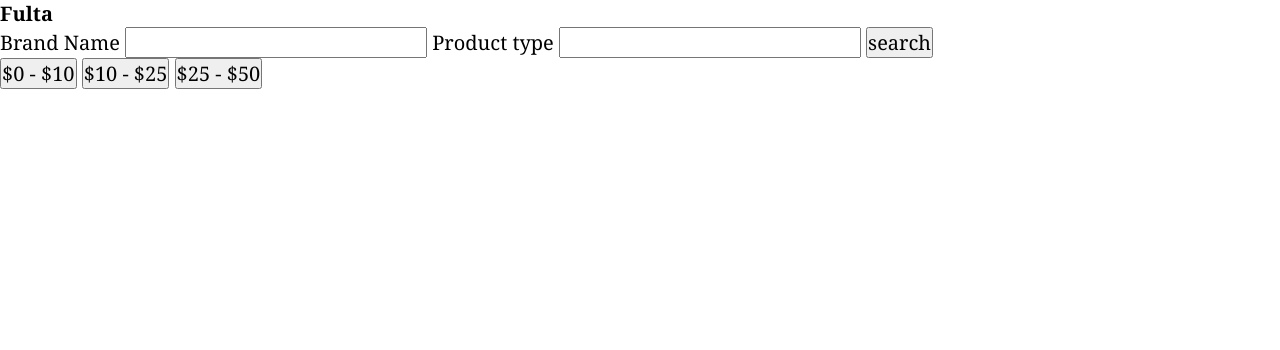
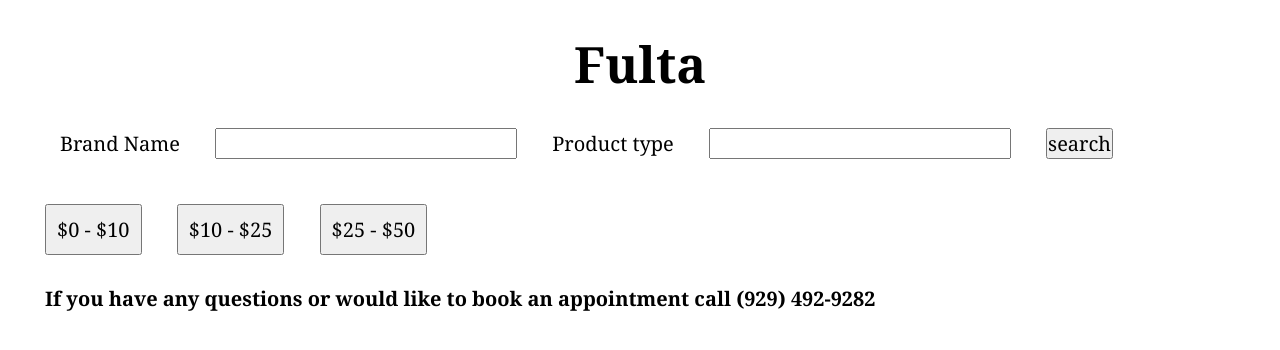
Before and after one commit to staten-island-tech/api-project-july1012, a website built with Vite: page vite-project/index.html in a window 1280 px wide. Built offline with nearby package versions, Linux system fonts and the light colour scheme; no server answers.

Commit message:
sfdvgsdvdrs

```diff
--- a/vite-project/css/style.css
+++ b/vite-project/css/style.css
@@ -4,8 +4,10 @@ body,
   box-sizing: border-box;
     font-size: 20px;
     padding: 0;
-    margin: 0;
+    margin: 15px;
     font-family:Georgia, 'Times New Roman', Times, serif;
+    align-items: center;
+    justify-content: space-evenly;
 }
 
 :root{
@@ -17,3 +19,16 @@ body,
   background-color: var(--primary);
 
 }
+
+.header{
+  font-size: 50px;
+  display: flex;
+  align-items: center;
+  justify-content: space-evenly;
+}
+
+.btn{
+  padding: 10px;
+  align-items: center;
+  justify-content: space-evenly;
+}
--- a/vite-project/html/index.html
+++ b/vite-project/index.html
@@ -14,9 +14,10 @@
         <input type="text" id="product" class="textbox"/>
         <input type="submit"  class="submitbutton" name="submit" value="search"/>
       </form>
-      <button class="10">$0 - $10</button>
-      <button class="25">$10 - $25</button>
-      <button class="50">$25 - $50</button>
+      <button class="btn">$0 - $10</button>
+      <button class="btn">$10 - $25</button>
+      <button class="btn">$25 - $50</button>
+      <h4 class="info">If you have any questions or would like to book an appointment call (929) 492-9282</h4>
 
     <script type="module" src="./js/main.js"></script>
   </body>
--- a/vite-project/js/main.js
+++ b/vite-project/js/main.js
@@ -8,3 +8,11 @@ async function data(url) {
   return results.json;
 }
 data(url);
+
+const DOMSelectors = {
+  header: document.querySelector(".header"),
+  form: document.querySelector("#form"),
+  brand:document.querySelector("#brand"),
+  product: document.querySelector("#product"),
+  btn: document.querySelector(".btn"),
+};
```
Also changed, not shown: vite-project/html/error.html (deleted, +0 -1 lines), vite-project/html/newpage.html (deleted, +0 -2 lines).
